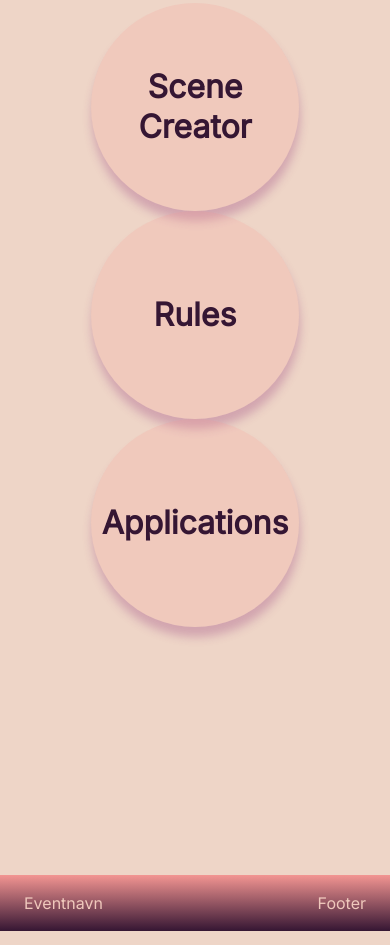
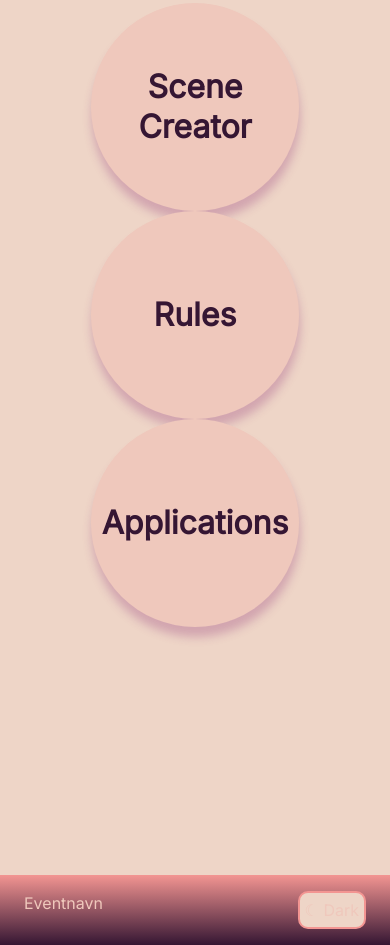
Before and after one commit to alecccat/T4-Final, a plain HTML site: page index.html in a window 390 px wide. Shown: the part 1262-2207 px from the top of the page. Drawn offline with Linux system fonts and the light colour scheme.

Commit message:
Darkmode added

```diff
--- a/index.html
+++ b/index.html
@@ -5,6 +5,14 @@
   <meta charset="UTF-8">
   <meta name="viewport" content="width=device-width, initial-scale=1.0">
   <title>J-Cosplay</title>
+  <script> /*stopper forkert tema fra at blive kørt */
+    (() => {
+      try {
+        const t = localStorage.getItem("theme");
+        if (t) document.documentElement.dataset.theme = t;
+      } catch { }
+    })();
+  </script>
   <link href='https://fonts.googleapis.com/css?family=Inter' rel='stylesheet'>
   <link rel="stylesheet" href="./starter.css">
   <link rel="stylesheet" href="./style.css">
@@ -93,7 +101,7 @@
   <footer class="site-footer">
     <div class="footer-content">
       <p>Eventnavn</p>
-      <p>Footer</p>
+      <button type="button" id="theme-toggle" aria-pressed="false" aria-label="Switch Themes">☾ Dark</button>
     </div>
   </footer>
   <script src="./script.js"></script>
--- a/script.js
+++ b/script.js
@@ -1,3 +1,31 @@
+const themeToggle = document.querySelector("#theme-toggle");
+
+if (themeToggle) {
+  const root = document.documentElement;
+  const systemDark = window.matchMedia("(prefers-color-scheme: dark)");
+
+  // valgt tema, ellers systemets
+  const current = () =>
+    root.dataset.theme ?? (systemDark.matches ? "dark" : "light");
+
+  const update = () => {
+    const dark = current() === "dark";
+    themeToggle.setAttribute("aria-pressed", dark);
+    themeToggle.textContent = dark ? "☀ Light" : "☾ Dark";
+  };
+
+  themeToggle.addEventListener("click", () => {
+    const next = current() === "dark" ? "light" : "dark";
+    root.dataset.theme = next;
+    try {
+      localStorage.setItem("theme", next);
+    } catch {}
+    update();
+  });
+
+  update();
+}
+
 // Interaktiv SVG-side
 const svgPlaceholder = document.querySelector(".svg-placeholder");
 
--- a/style.css
+++ b/style.css
@@ -1,12 +1,23 @@
 /* Variabler */
 html {
-  --color-page: #eed5c7;
-  --color-surface: #f39592;
-  --color-text: #351633;
-  --color-muted: #efc8bc;
-  --color-border: #f39592;
-  --color-ombre: linear-gradient(180deg, #351633 0%, #f39592 100%);
-  --color-ombre-rev: linear-gradient(180deg, #f39592 0%, #351633 100%);
+  color-scheme: light dark;
+  --color-page: light-dark(#eed5c7, #351633);
+  --color-surface: light-dark(#f39592, #973b7b);
+  --color-text: light-dark(#351633, #eed5c7);
+  --color-muted: light-dark(#efc8bc, #753774);
+  --color-border: light-dark(#f39592, #973b7b);
+  color-scheme: light dark;
+
+  --color-ombre: linear-gradient(
+    180deg,
+    light-dark(#351633, #f39592) 0%,
+    light-dark(#f39592, #351633) 100%
+  );
+  --color-ombre-rev: linear-gradient(
+    180deg,
+    light-dark(#f39592, #351633) 0%,
+    light-dark(#351633, #f39592) 100%
+  );
   --space-05: 0.5rem;
   --space-1: 1rem;
   --space-2: 2rem;
@@ -23,6 +34,12 @@ html {
   p {
     font-size: 1rem;
   }
+}
+html[data-theme="light"] {
+  color-scheme: light;
+}
+html[data-theme="dark"] {
+  color-scheme: dark;
 }
 
 /* Globalt layout */
@@ -123,7 +140,7 @@ main > * {
     width: var(--size);
     aspect-ratio: 1;
     border-radius: 50%;
-    background-color: rgba(243, 149, 146, 0.2);
+    background-color: var(--color-muted);
     box-shadow: 1px 10px 10px #973b7b50;
 
     display: grid;
@@ -164,8 +181,8 @@ main > * {
     border-radius: 9999px;
     overflow: hidden;
     z-index: 1; /* lays elements on top. The smaller the numer, the higherthey lay, like layers in psd */
-    color: #351633;
-    background-color: rgb(239 200 188);
+    color: var(--color-text);
+    background-color: var(--color-muted);
 
     a {
       position: relative;
@@ -614,7 +631,7 @@ option:hover {
   padding: 0.4rem 0;
   color: inherit;
   text-decoration: none;
-  border-bottom: 2px solid #0000;
+  border-bottom: 2px solid var(--color-border);
 }
 
 .menu a[aria-current="page"] {
@@ -679,7 +696,7 @@ fieldset {
   align-items: flex-end;
   gap: 0.5rem 1rem;
 
-  border: 1px solid #f39592;
+  border: 1px solid var(--color-border);
   border-radius: 15px;
   padding: 1rem;
 }
```
Also changed, not shown: form.html (+9 -1 lines), opsamling.html (+9 -1 lines), svg.html (+9 -1 lines), img/Untitled_Artwork (2).webp (added).
